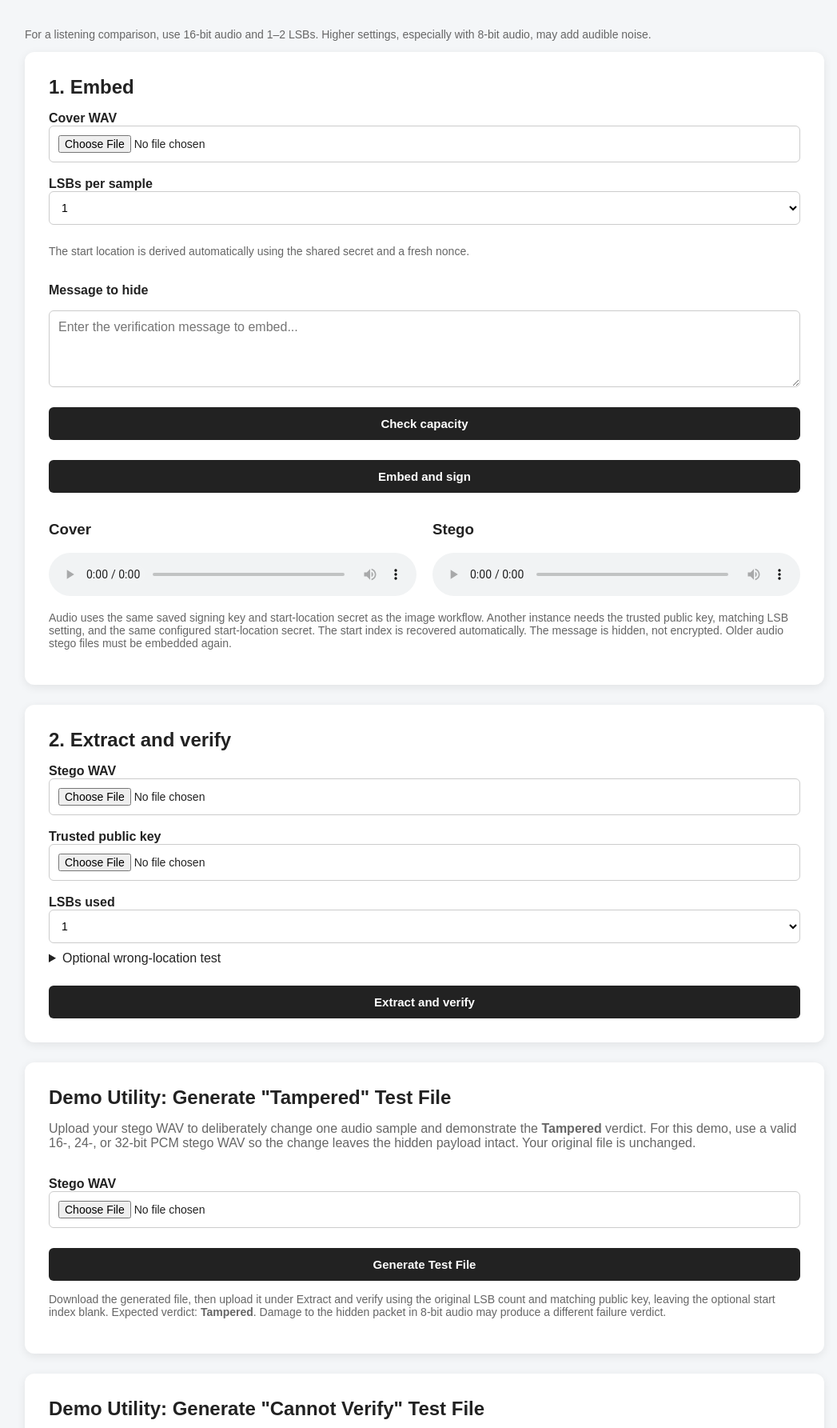
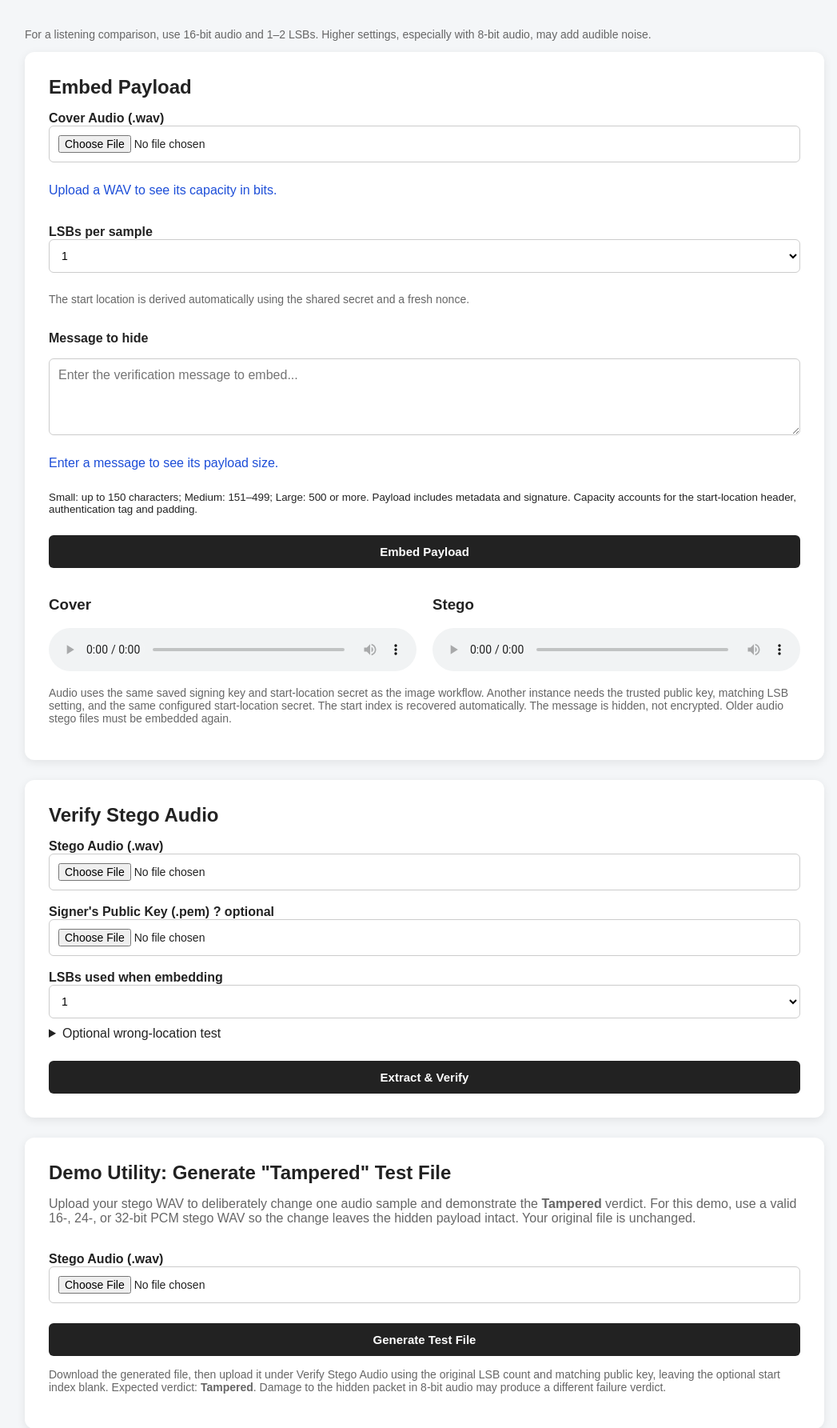
Before and after one commit to JolieNgai/INF2005-ACW1, a Flask app: page /audio in a window 1280 px wide. Shown: the part 147-1932 px from the top of the page at 80% size, without its empty margins (109-1156 px from the left). Run offline with Flask 3, Linux system fonts and the light colour scheme.

Commit message:
UI fixes + Capacity indicator UI edit

```diff
--- a/app/audio_routes.py
+++ b/app/audio_routes.py
@@ -40,7 +40,9 @@ def process(action):
             return send_file(io.BytesIO(damaged), mimetype='audio/wav',
                              as_attachment=True, download_name='cannot_verify.wav')
         if action == 'capacity':
-            return jsonify(capacity_bytes=audio_stego.capacity(data, bits))
+            return jsonify(audio_stego.check_payload_capacity(
+                data, request.form.get('message', ''), main_routes.PUBLIC_KEY,
+                bits, media_id=upload.filename))
         if action == 'embed':
             stego, info = audio_stego.embed(
                 data, request.form.get('message', ''), main_routes.PRIVATE_KEY,
--- a/app/static/audio.js
+++ b/app/static/audio.js
@@ -29,9 +29,42 @@ byId('embed').elements.audio.addEventListener('change', event => {
   byId('stego').removeAttribute('src'); byId('stego').load();
   byId('downloads').replaceChildren(); byId('capacity-result').textContent = '';
 });
-byId('capacity').onclick = event => perform(event.target, async () => {
-  const result = await post('capacity', byId('embed'));
-  byId('capacity-result').textContent = `Signed payload capacity after framing: ${result.capacity_bytes} bytes (includes signature and metadata). Exact required size is checked when embedding.`;
+let capacityTimer;
+let capacityRevision = 0;
+byId('embed').addEventListener('input', () => {
+  clearTimeout(capacityTimer);
+  const revision = ++capacityRevision;
+  const form = byId('embed');
+  const cover = byId('cover-capacity-result');
+  const output = byId('embed-capacity-result');
+  output.style.color = '';
+  if (!form.elements.audio.files.length) {
+    cover.textContent = 'Upload a WAV to see its capacity in bits.';
+    output.textContent = 'Enter a message to see its payload size.';
+    return;
+  }
+  cover.textContent = 'Checking cover capacity…';
+  output.textContent = 'Checking payload size…';
+  capacityTimer = setTimeout(async () => {
+    try {
+      const result = await post('capacity', form);
+      if (revision !== capacityRevision) return;
+      cover.textContent = `Capacity: ${result.capacity_bits.toLocaleString()} bits`;
+      if (!form.elements.message.value) {
+        output.textContent = 'Enter a message to see its payload size.';
+        return;
+      }
+      const length = Array.from(form.elements.message.value.trim()).length;
+      const label = length >= 500 ? 'Large' : length > 150 ? 'Medium' : 'Small';
+      output.textContent = `Payload: ${result.required_bits.toLocaleString()} bits — ${label} (${result.fits ? 'fits' : 'exceeds cover capacity'}).`;
+      output.style.color = result.fits ? '#216e39' : '#a12626';
+    } catch (error) {
+      if (revision !== capacityRevision) return;
+      cover.textContent = 'Cover capacity unavailable.';
+      output.textContent = error.message;
+      output.style.color = '#a12626';
+    }
+  }, 400);
 });
 byId('embed').onsubmit = event => {
   event.preventDefault();
@@ -54,10 +87,13 @@ byId('extract').onsubmit = event => {
   byId('extracted-message').textContent = '';
   byId('payload-details').textContent = '';
   const filename = event.target.elements.audio.files[0]?.name || '';
+  const keyName = event.target.elements.public_key.files[0]?.name;
   perform(event.submitter, async () => {
     const result = await post('extract', event.target);
     byId('verified-filename').textContent = filename;
     byId('verdict').textContent = result.verdict;
+    byId('verified-key').textContent = keyName || "This server's own public key (same-machine test)";
+    byId('verification-output').textContent = JSON.stringify(result, null, 2);
     if (result.payload) {
       const message = result.payload.metadata?.message;
       if (typeof message === 'string' && message.length > 0) {
--- a/app/templates/audio.html
+++ b/app/templates/audio.html
@@ -2,9 +2,9 @@
 <html lang="en">
 <head>
   <meta charset="utf-8"><meta name="viewport" content="width=device-width, initial-scale=1">
-  <title>INF2005 Audio steganography</title>
+  <title>INF2005 Audio Steganography</title>
   <link rel="stylesheet" href="{{ url_for('static', filename='css/style.css') }}">
-  <link rel="stylesheet" href="{{ url_for('static', filename='css/audio.css') }}">
+  <link rel="stylesheet" href="{{ url_for('static', filename='css/audio.css', v='6') }}">
 </head>
 <body>
 <div class="container audio-page">
@@ -16,15 +16,18 @@
 <p id="error" role="alert"></p>
 <p class="note">For a listening comparison, use 16-bit audio and 1–2 LSBs. Higher settings, especially with 8-bit audio, may add audible noise.</p>
 <section class="card">
-  <h2>1. Embed</h2>
+  <h2>Embed Payload</h2>
   <form id="embed">
-    <label>Cover WAV <input type="file" name="audio" accept=".wav,audio/wav" required></label>
+    <label>Cover Audio (.wav) <input type="file" name="audio" accept=".wav,audio/wav" required></label>
+    <p id="cover-capacity-result" role="status">Upload a WAV to see its capacity in bits.</p>
     <label>LSBs per sample <select name="bits">{% for n in range(1,9) %}<option>{{ n }}</option>{% endfor %}</select></label>
     <p class="note">The start location is derived automatically using the shared secret and a fresh nonce.</p>
     <label for="audio-message">Message to hide</label>
     <textarea id="audio-message" name="message" rows="4"
               placeholder="Enter the verification message to embed..." required></textarea>
-    <button type="button" id="capacity">Check capacity</button><button>Embed and sign</button>
+    <p id="embed-capacity-result" role="status" aria-live="polite">Enter a message to see its payload size.</p>
+    <small>Small: up to 150 characters; Medium: 151–499; Large: 500 or more. Payload includes metadata and signature. Capacity accounts for the start-location header, authentication tag and padding.</small>
+    <button>Embed Payload</button>
   </form>
   <p id="capacity-result" role="status"></p>
   <div class="players"><div><h3>Cover</h3><audio id="cover" controls></audio></div><div><h3>Stego</h3><audio id="stego" controls></audio></div></div>
@@ -32,37 +35,40 @@
   <p class="note">Audio uses the same saved signing key and start-location secret as the image workflow. Another instance needs the trusted public key, matching LSB setting, and the same configured start-location secret. The start index is recovered automatically. The message is hidden, not encrypted. Older audio stego files must be embedded again.</p>
 </section>
 <section class="card">
-  <h2>2. Extract and verify</h2>
+  <h2>Verify Stego Audio</h2>
   <form id="extract">
-    <label>Stego WAV <input type="file" name="audio" accept=".wav,audio/wav" required></label>
-    <label>Trusted public key <input type="file" name="public_key" accept=".pem"></label>
-    <label>LSBs used <select name="bits">{% for n in range(1,9) %}<option>{{ n }}</option>{% endfor %}</select></label>
+    <label>Stego Audio (.wav) <input type="file" name="audio" accept=".wav,audio/wav" required></label>
+    <label>Signer's Public Key (.pem) ? optional <input type="file" name="public_key" accept=".pem"></label>
+    <label>LSBs used when embedding <select name="bits">{% for n in range(1,9) %}<option>{{ n }}</option>{% endfor %}</select></label>
     <details><summary>Optional wrong-location test</summary>
       <label>Expected start index (leave blank for automatic recovery) <input name="start" type="number" min="0" placeholder="Automatic"></label>
       <p class="note">An incorrect index is rejected. Normal verification does not need this field.</p>
     </details>
-    <button>Extract and verify</button>
+    <button>Extract &amp; Verify</button>
   </form>
   <div id="verification-result" class="verdict" role="status" hidden>
     <h3>Verification Result</h3>
     <p><strong>File checked:</strong> <span id="verified-filename"></span></p>
     <p><strong>Verdict:</strong> <span id="verdict"></span></p>
+    <p><strong>Key used:</strong> <span id="verified-key"></span></p>
     <div id="extracted-payload" hidden>
       <h4>Extracted Payload</h4>
       <p id="extracted-message-row" hidden><strong>Message:</strong> <span id="extracted-message"></span></p>
       <pre id="payload-details"></pre>
     </div>
+    <h4>Full Verification Output</h4>
+    <pre id="verification-output"></pre>
   </div>
 </section>
 <section class="card">
   <h2>Demo Utility: Generate &quot;Tampered&quot; Test File</h2>
   <p class="description">Upload your stego WAV to deliberately change one audio sample and demonstrate the <strong>Tampered</strong> verdict. For this demo, use a valid 16-, 24-, or 32-bit PCM stego WAV so the change leaves the hidden payload intact. Your original file is unchanged.</p>
   <form id="tamper">
-    <label>Stego WAV <input type="file" name="audio" accept=".wav,audio/wav" required></label>
+    <label>Stego Audio (.wav) <input type="file" name="audio" accept=".wav,audio/wav" required></label>
     <button type="submit">Generate Test File</button>
   </form>
   <div id="tampered-download" role="status"></div>
-  <p class="note">Download the generated file, then upload it under Extract and verify using the original LSB count and matching public key, leaving the optional start index blank. Expected verdict: <strong>Tampered</strong>. Damage to the hidden packet in 8-bit audio may produce a different failure verdict.</p>
+  <p class="note">Download the generated file, then upload it under Verify Stego Audio using the original LSB count and matching public key, leaving the optional start index blank. Expected verdict: <strong>Tampered</strong>. Damage to the hidden packet in 8-bit audio may produce a different failure verdict.</p>
 </section>
 <section class="card">
   <h2>Demo Utility: Generate &quot;Cannot Verify&quot; Test File</h2>
@@ -71,7 +77,7 @@
     <button type="submit">Generate Test File</button>
   </form>
   <div id="corrupt-download" role="status"></div>
-  <p class="note">Download the generated file, then upload it under Extract and verify with <strong>1 LSB</strong> and leave the optional start index blank. Leave the public-key field empty. Expected verdict: <strong>Cannot Verify</strong>.</p>
+  <p class="note">Download the generated file, then upload it under Verify Stego Audio with <strong>1 LSB</strong> and leave the optional start index blank. Leave the public-key field empty. Expected verdict: <strong>Cannot Verify</strong>.</p>
 </section>
 <section class="card">
   <h2>Demo Utility: Generate Wrong Public Key</h2>
@@ -80,8 +86,8 @@
     <button type="submit">Generate Wrong Public Key</button>
   </form>
   <div id="wrong-key-download" role="status"></div>
-  <p class="note">Download wrong-public-key.pem. Under Extract and verify, upload your valid stego WAV and select this file as the Trusted public key. Use the correct original LSB count and leave the optional start index blank. Expected verdict: <strong>Signature Invalid</strong>. Afterwards, clear this key selection to use the server's default key, or upload the matching key.</p>
+  <p class="note">Download wrong-public-key.pem. Under Verify Stego Audio, upload your valid stego WAV and select this file as the Signer's Public Key. Use the correct original LSB count and leave the optional start index blank. Expected verdict: <strong>Signature Invalid</strong>. Afterwards, clear this key selection to use the server's default key, or upload the matching key.</p>
 </section>
 </div>
-<script src="{{ url_for('static', filename='audio.js') }}"></script>
+<script src="{{ url_for('static', filename='audio.js', v='14') }}"></script>
 </body></html>
```
Also changed, not shown: app/audio_stego.py (+9 -0 lines), app/test_audio_stego.py (+6 -6 lines).
